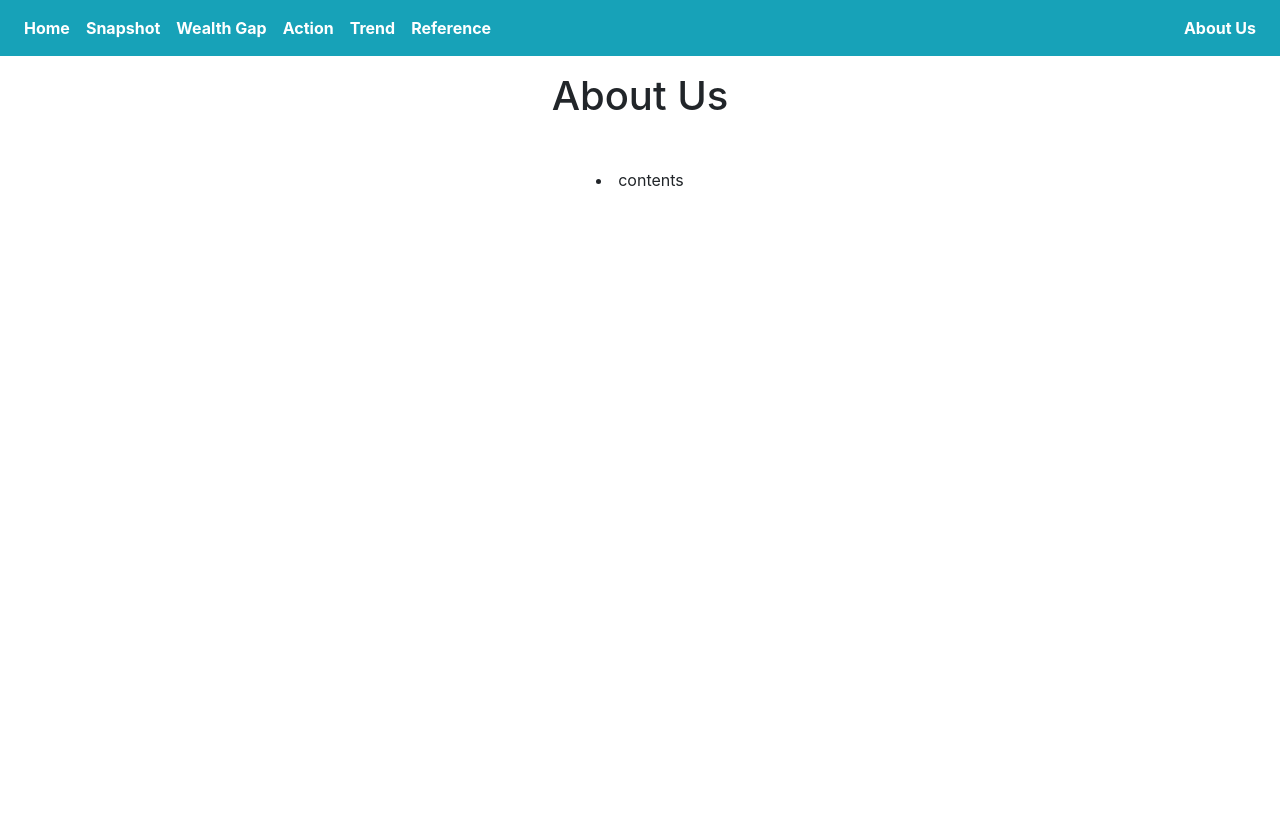
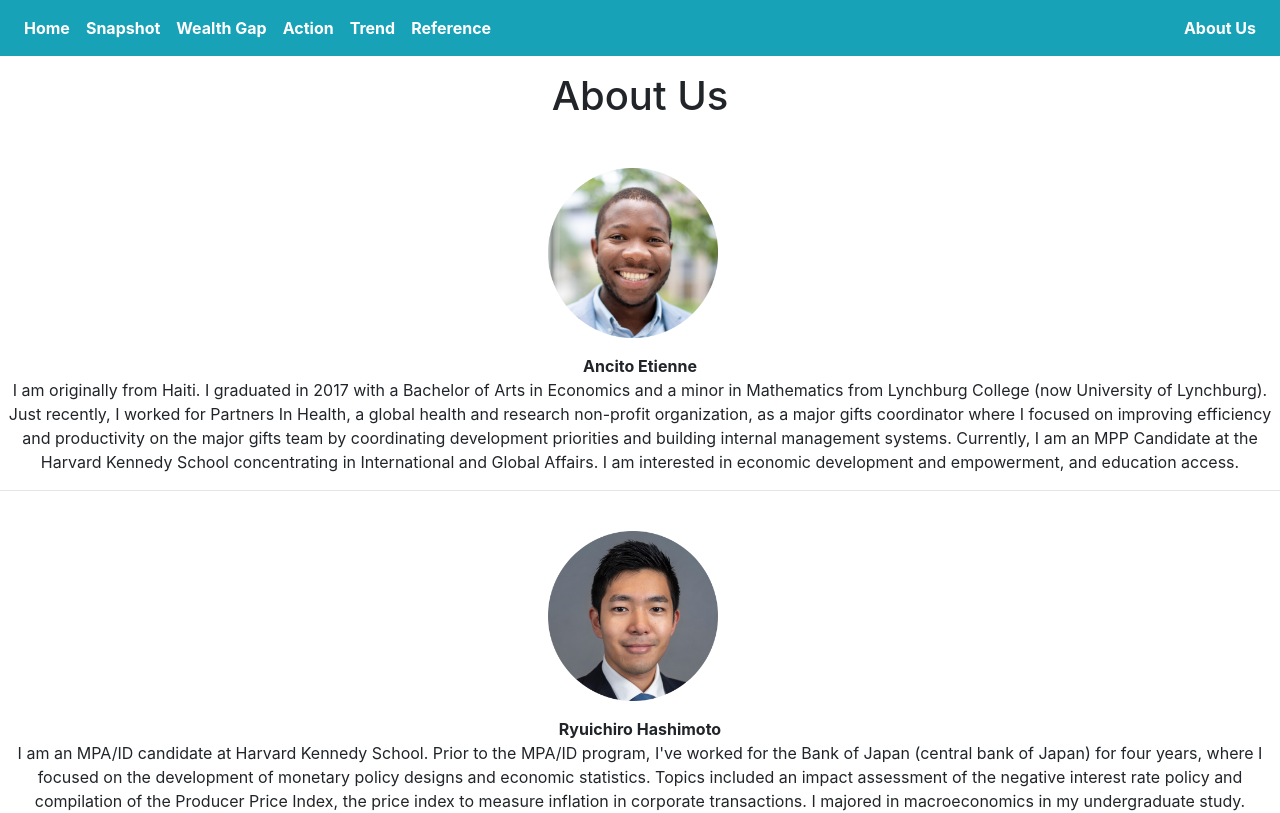
Before and after one commit to rhashimo/a3-education, a plain HTML site: page aboutus.html in a window 1280 px wide. Drawn offline with nearby package versions, Linux system fonts and the light colour scheme.

Commit message:
add bios and pictures for Ancito and Ryu

```diff
--- a/aboutus.html
+++ b/aboutus.html
@@ -69,19 +69,32 @@
     <!-- /# Nav Bar -->
 
     <!-- Page Contents -->
-    <div class="container-fluid">
-
-      <h1 class="mt-4", id="page-copy">About Us</h1>
+       <h1 class="mt-4", id="page-copy">About Us</h1>
       <br>
       <br>
 
-      <div class = "d-flex justify-content-center">
+      <div style="text-align: center;">
 
-        <li>contents</li>
+        <!--<li>contents</li>-->
+
+
+<p><img src="images/ancito.png"  style="width:170px;height:170px;margin-right:15px">
+
+<center><b>Ancito Etienne</b></center>
+I am originally from Haiti. I graduated in 2017 with a Bachelor of Arts in Economics and a minor in Mathematics from Lynchburg College (now University of Lynchburg).
+Just recently, I worked for Partners In Health, a global health and research non-profit organization, as a major gifts coordinator where I focused on improving efficiency and productivity on the major gifts team by coordinating development priorities and building internal management systems.
+Currently, I am an MPP Candidate at the Harvard Kennedy School concentrating in International and Global Affairs. I am interested in economic development and empowerment, and education access.
+</p>
+<hr>
+<br>
+<p><img src="images/ryuichiro.png"  style="width:170px;height:170px;margin-right:15px">
+
+<center><b>Ryuichiro Hashimoto</b></center>
+I am an MPA/ID candidate at Harvard Kennedy School. Prior to the MPA/ID program, I've worked for the Bank of Japan (central bank of Japan) for four years, where I focused on the development of monetary policy designs and economic statistics. Topics included an impact assessment of the negative interest rate policy and compilation of the Producer Price Index, the price index to measure inflation in corporate transactions. I majored in macroeconomics in my undergraduate study.
+
 
       </div>
 
-    </div>
   </div>
   <!-- /#Page Contents -->
 
```
Also changed, not shown: images/ancito.png (added), images/ryuichiro.png (added).
